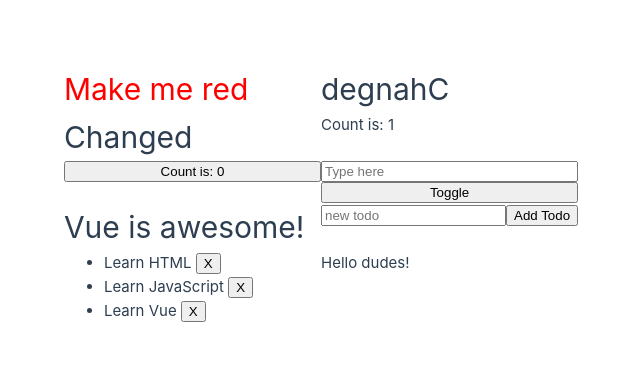
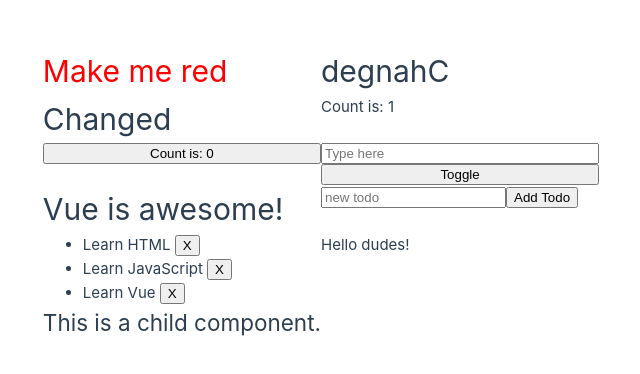
Before and after one commit to TimTheEnchanter/vue.js-practice-2, a Vue app in the folder vue-practice-2/: page / in a window 1280 px wide. Shown: the part 206-580 px from the top of the page, without its empty margins (319-959 px from the left). Built offline with nearby package versions, Linux system fonts and the light colour scheme.

Commit message:
Implementing a child component

```diff
--- a/vue-practice-2/src/App.vue
+++ b/vue-practice-2/src/App.vue
@@ -1,5 +1,6 @@
 <script setup>
 import { reactive, ref, onMounted, watch } from 'vue'
+import ChildComp from './ChildComp.vue'
 
 // component logic
 // declare some reactive state here.
@@ -85,6 +86,8 @@ watch(count, (newCount) => {
   </ul>
 
   <p ref="pElementRef">Hello</p>
+
+  <ChildComp />
 </template>
 
 <style>
--- /dev/null
+++ b/vue-practice-2/src/ChildComp.vue
@@ -0,0 +1,3 @@
+<template>
+  <h2>This is a child component.</h2>
+</template>
```
